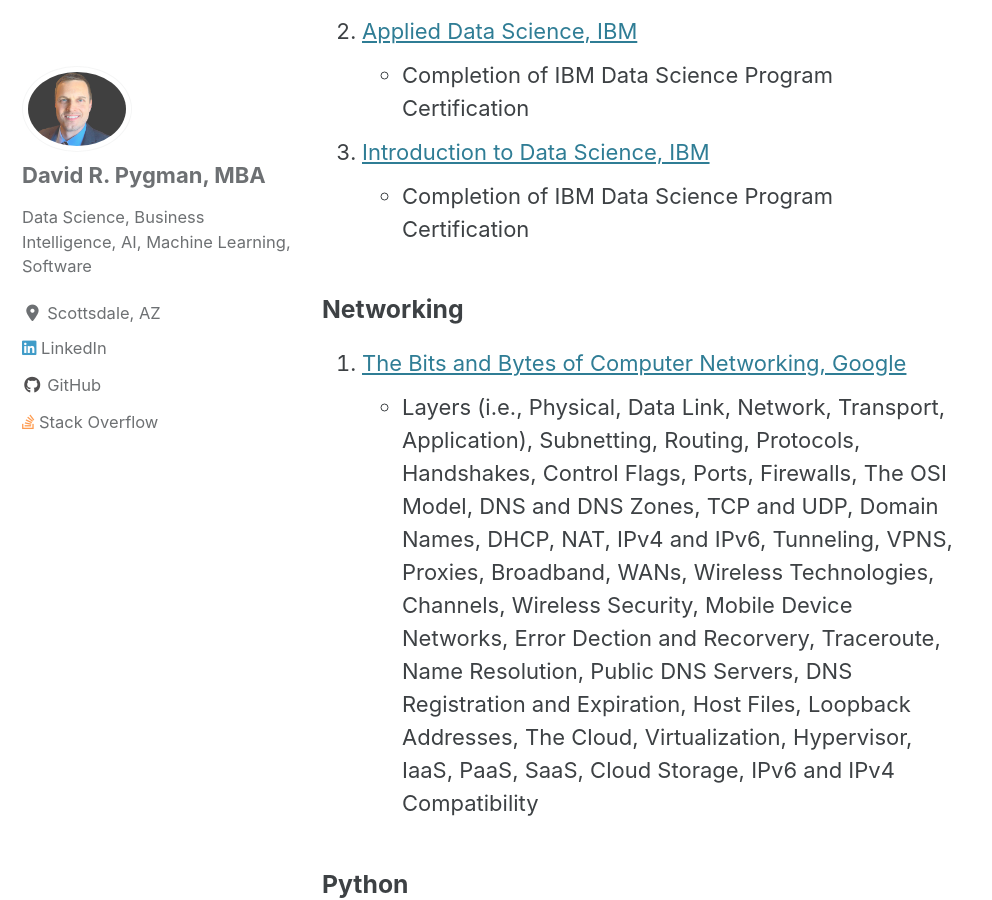
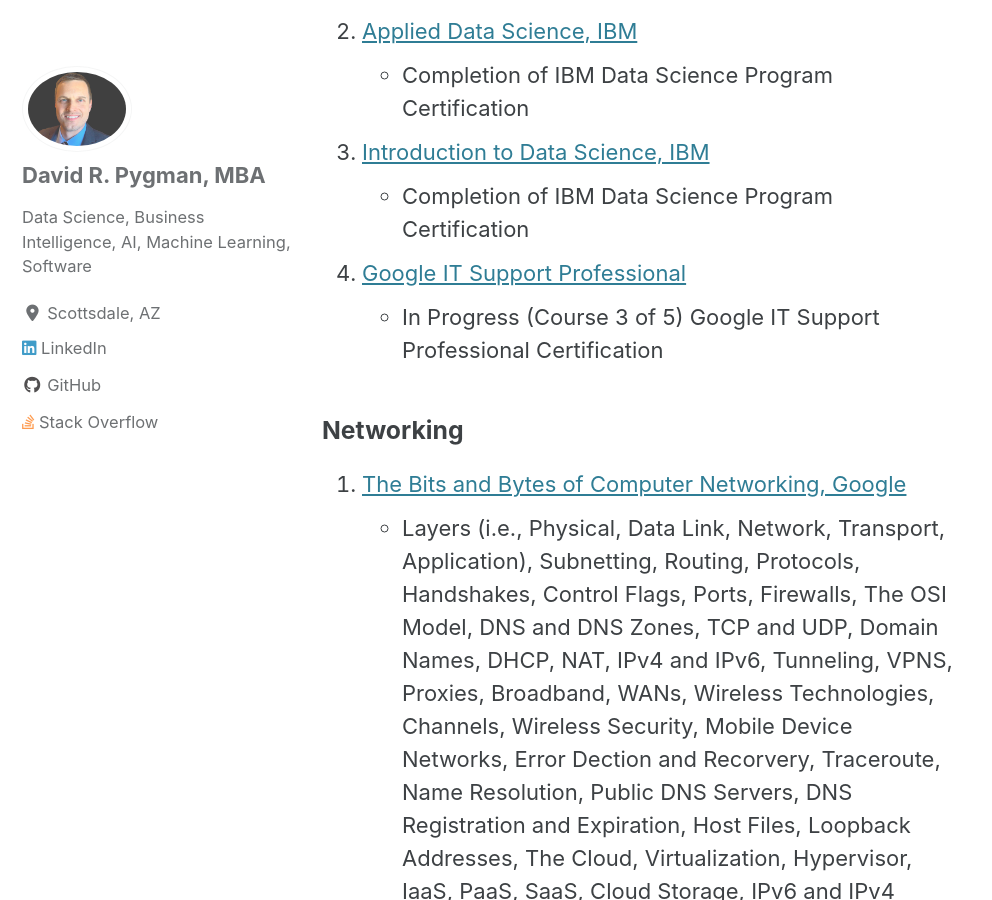
Before and after one commit to dpygman/dpygman.github.io, a Jekyll site: the page built from _pages/certificates.md, in a window 1280 px wide and 900 px high, scrolled down 441 px. Shown: the whole window, without its empty margins (0-992 px from the left). Built offline with Jekyll 4.4.1, drawn with Linux system fonts in a browser that asks for light colours; cached includes are drawn as plain includes; nearby versions of some CDN libraries.

Commit message:
Added In Progress Google IT Support Professional
Added Google IT Support Professional Certification to Program Specializations Section, currently lines 17 and 18, item 4.

```diff
--- a/_pages/certificates.md
+++ b/_pages/certificates.md
@@ -14,6 +14,8 @@
    - Completion of IBM Data Science Program Certification
 3. [Introduction to Data Science, IBM](https://www.coursera.org/account/accomplishments/specialization/certificate/HVW2WDUSW2AZ "Introduction to Data Science, IBM")
    - Completion of IBM Data Science Program Certification
+4. [Google IT Support Professional](https://www.coursera.org/professional-certificates/google-it-support?skipBrowseRedirect=true "IT Support Professional")
+   - In Progress (Course 3 of 5) Google IT Support Professional Certification
 
 ### Networking
 1. [The Bits and Bytes of Computer Networking, Google](https://www.coursera.org/account/accomplishments/certificate/NYZHHA3D69P7 "The Bits and Bytes of Computer Networking, Google")
```
